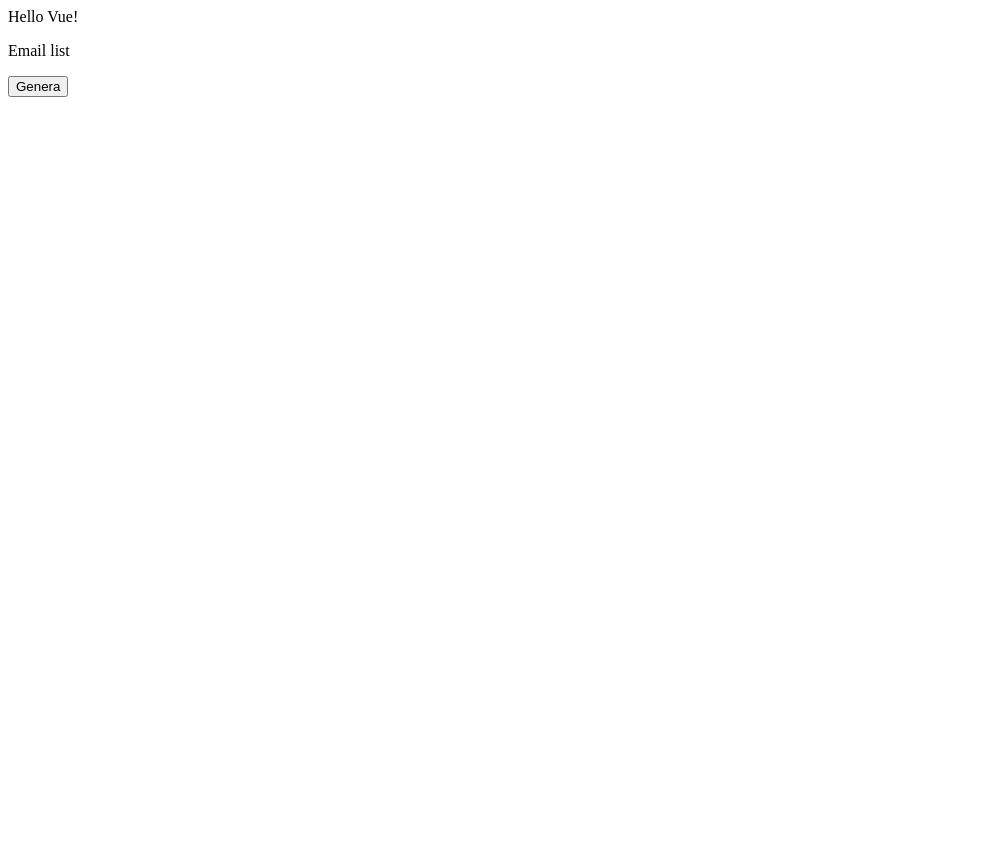
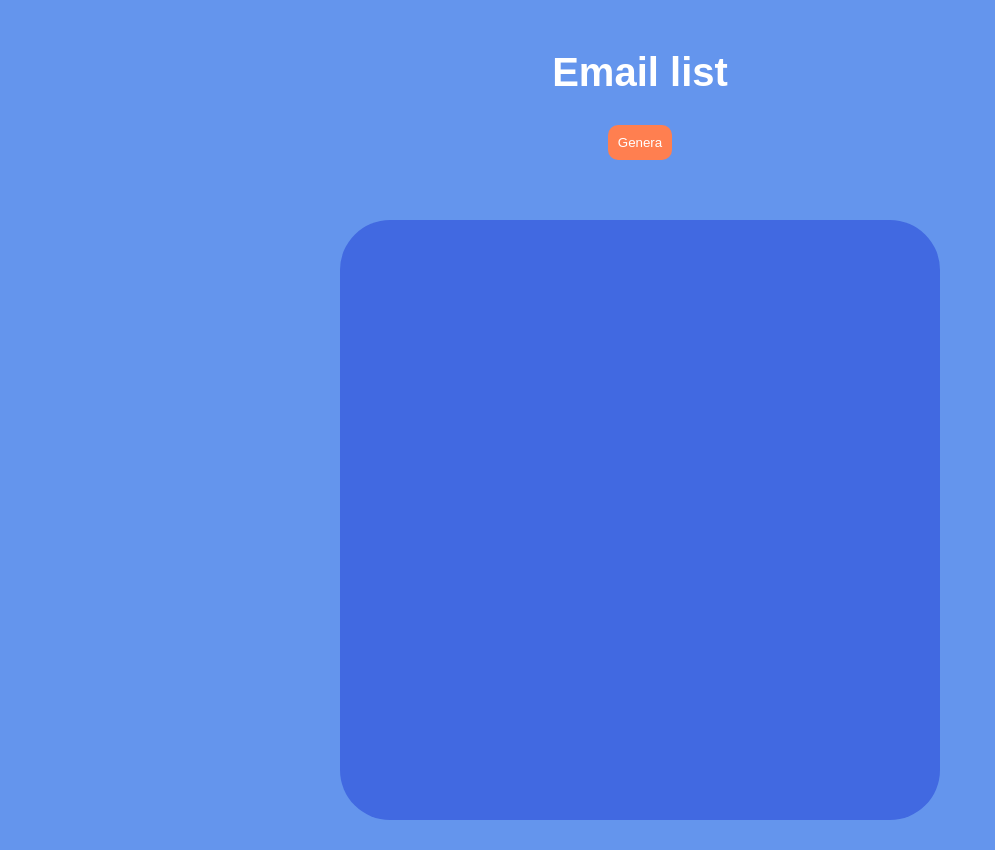
Before and after one commit to Francesca-Barletta/vue-email-list, a plain HTML site: page index.html in a window 1280 px wide. Shown: the whole page, without its empty margins (0-995 px from the left). Before the commit the page ends 800 px from the top, so only its background shows below. Drawn offline with nearby package versions, Linux system fonts and the light colour scheme.

Commit message:
add style css

```diff
--- /dev/null
+++ b/css/app.css
@@ -0,0 +1,45 @@
+*{
+    margin: 0;
+    padding: 0;
+    box-sizing: border-box;
+}
+ul, ol ,menu{
+    list-style: none;
+}
+body{
+    text-align: center;
+    background-color: cornflowerblue;
+    font-family: Arial, Helvetica, sans-serif
+}
+.container{
+    padding: 20px;
+    color: white;
+    font-size: 26px;
+    background-color:royalblue;
+    width: 600px;
+    aspect-ratio: 1/1;
+    margin: 30px auto;
+    border-radius: 50px;
+}
+li{
+    margin: 20px;
+    border-bottom: 1px solid white;
+}
+h1{
+    color: white;
+    margin-top: 50px;
+    font-size: 40px;
+}
+button{
+    border: none;
+    height: 35px;
+    background-color: coral;
+    color: white;
+    padding: 10px;
+    border-radius: 10px;
+    cursor: pointer;
+    margin: 30px;
+}
+button:hover{
+    background-color: rgb(250, 100, 45);
+}
--- a/index.html
+++ b/index.html
@@ -6,18 +6,22 @@
     <meta name="viewport" content="width=device-width, initial-scale=1.0">
     <script src="https://cdn.jsdelivr.net/npm/axios/dist/axios.min.js"></script>
     <script src="https://unpkg.com/vue@3/dist/vue.global.js"></script>
+    <link rel="stylesheet" href="./css/app.css">
     <title></title>
 
 </head>
 
 <body>
     <div id="app">
-        {{ message }}
-        <p>Email list</p>
+        <h1>Email list</h1>
         <button @click="fetchEmail(10)">Genera</button>
-        <ul>
-            <li v-for="email in newEmails">{{ email }}</li>
-        </ul>
+        <div class="container">
+
+            <ul>
+                <li v-for="email in newEmails">{{ email }}</li>
+            </ul>
+
+        </div>
 
     </div>
     <script>
```
